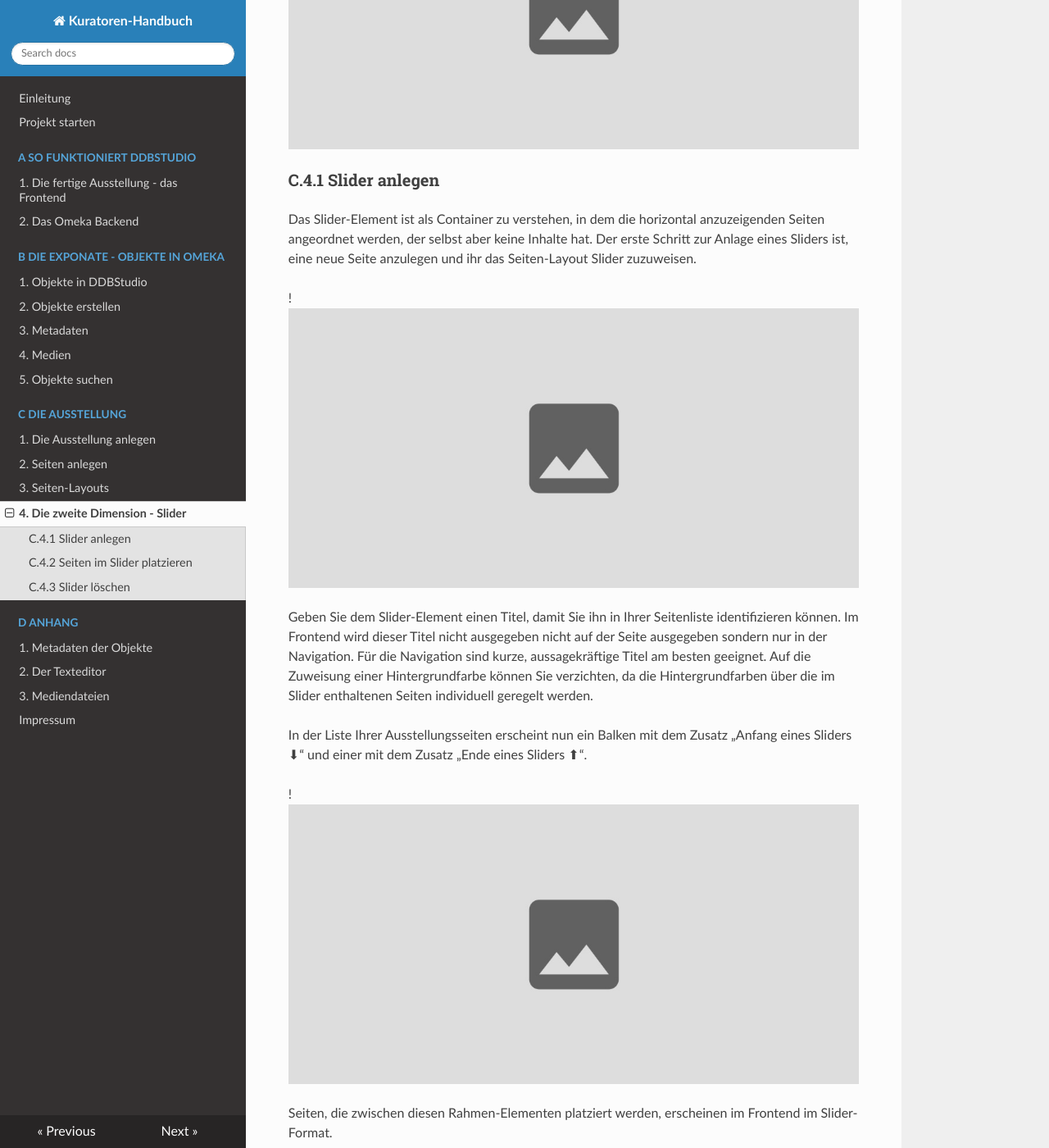
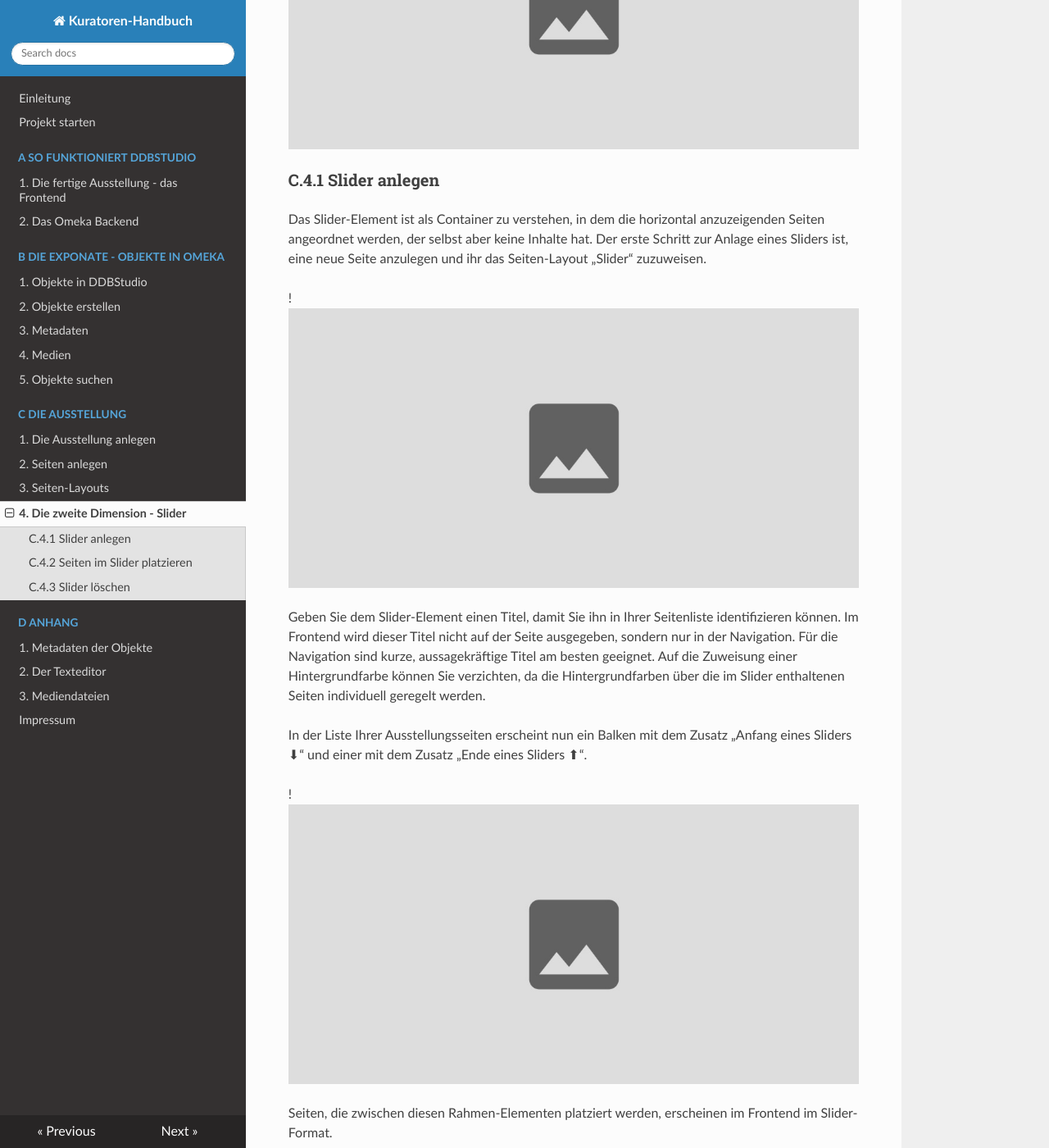
Before and after one commit to Deutsche-Digitale-Bibliothek/ddb-virtualexhibitions-docs-litfass, an MkDocs documentation site: the page built from docs/slider.md, in a window 1280 px wide and 1400 px high, scrolled down 626 px. Shown: the whole window at 82% size. Built offline with MkDocs 1.6.1, drawn with Linux system fonts in a browser that asks for light colours.

Commit message:
text edits in slider.md

```diff
--- a/docs/slider.md
+++ b/docs/slider.md
@@ -8,11 +8,11 @@ Um diese in der zweiten Dimension angelegten Seiten aufzurufen, muss die Nutzeri
 
 ### C.4.1 Slider anlegen
 
-Das Slider-Element ist als Container zu verstehen, in dem die horizontal anzuzeigenden Seiten angeordnet werden, der selbst aber keine Inhalte hat. Der erste Schritt zur Anlage eines Sliders ist, eine neue Seite anzulegen und ihr das Seiten-Layout Slider zuzuweisen.
+Das Slider-Element ist als Container zu verstehen, in dem die horizontal anzuzeigenden Seiten angeordnet werden, der selbst aber keine Inhalte hat. Der erste Schritt zur Anlage eines Sliders ist, eine neue Seite anzulegen und ihr das Seiten-Layout „Slider“ zuzuweisen.
 
-!![Abb. C.4-2 – Slider durch Zuweisung des Seitenlayouts anlegen][C-4_2]
+!![Abb. C.4-2 – Slider durch Zuweisung des Seiten-Layouts anlegen][C-4_2]
 
-Geben Sie dem Slider-Element einen Titel, damit Sie ihn in Ihrer Seitenliste identifizieren können. Im Frontend wird dieser Titel nicht ausgegeben nicht auf der Seite ausgegeben sondern nur in der Navigation. Für die Navigation sind kurze, aussagekräftige Titel am besten geeignet. Auf die Zuweisung einer Hintergrundfarbe können Sie verzichten, da die Hintergrundfarben über die im Slider enthaltenen Seiten individuell geregelt werden.
+Geben Sie dem Slider-Element einen Titel, damit Sie ihn in Ihrer Seitenliste identifizieren können. Im Frontend wird dieser Titel  nicht auf der Seite ausgegeben, sondern nur in der Navigation. Für die Navigation sind kurze, aussagekräftige Titel am besten geeignet. Auf die Zuweisung einer Hintergrundfarbe können Sie verzichten, da die Hintergrundfarben über die im Slider enthaltenen Seiten individuell geregelt werden.
 
 In der Liste Ihrer Ausstellungsseiten erscheint nun ein Balken mit dem Zusatz „Anfang eines Sliders ⬇“ und einer mit dem Zusatz „Ende eines Sliders ⬆“.
 
@@ -37,7 +37,7 @@ Das Löschen eines Sliders erfolgt – analog zum Löschen einer Seite [$QV] –
 Die im Slider platzierten Seiten werden dann wieder in die normale Seitenabfolge aufgenommen, sie gehen also durch das Löschen des Slider-Containers **nicht** verloren.
 
 [C-4_1]: img/C-4_1.jpg "Abb. C.4-1 – Der Slider in im Frontend"
-[C-4_2]: img/C-4_2.jpg "Abb. C.4-2 – Slider durch Zuweisung des Seitenlayouts anlegen"
+[C-4_2]: img/C-4_2.jpg "Abb. C.4-2 – Slider durch Zuweisung des Seiten-Layouts anlegen"
 [C-4_3]: img/C-4_3.jpg "Abb. C.4-3 – Die Seitenliste mit einem leeren Slider-Element"
 [C-4_4]: img/C-4_4.jpg "Abb. C.4-4 – Die Seitenliste mit einem bestückten Slider-Element"
 [C-4_5]: img/C-4_5.jpg "Abb. C.4-5 – Löschen eines Sliders"
```
